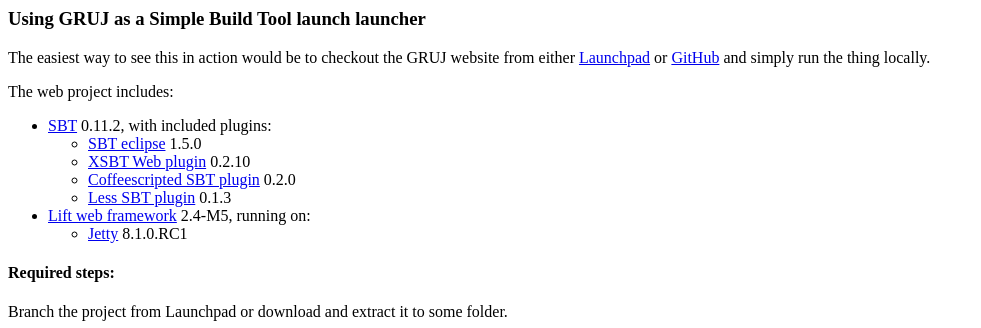
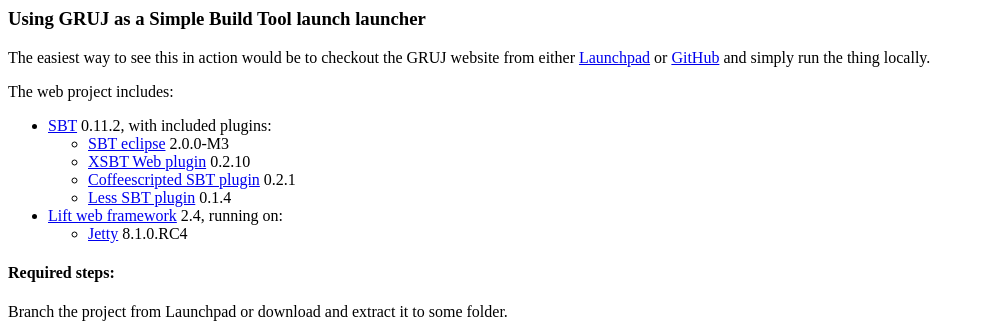
Before and after one commit to melezov/gruj, a web app: page /templates-hidden/examples/bootstrapping-sbt.html in a window 1280 px wide. Shown: the top 328 px of the page, without its empty margins (0-981 px from the left). Run offline with its HTML, style and script files only (its server is not run), Linux system fonts and the light colour scheme; data that the repository does not hold is empty.

Commit message:
Bumps: Jetty 8.1.0.RC4, Lift 2.4, SBT Coffeescript 0.2.1, SBT Less 0.1.4, SBT Eclipse 2.0.0-M3

```diff
--- a/lift/src/main/webapp/templates-hidden/examples/bootstrapping-sbt.html
+++ b/lift/src/main/webapp/templates-hidden/examples/bootstrapping-sbt.html
@@ -16,24 +16,24 @@
           <a class="github" href="https://github.com/harrah/xsbt">SBT</a> 0.11.2, with included plugins:
           <ul>
             <li>
-              <a class="github" href="https://github.com/typesafehub/sbteclipse">SBT eclipse</a> 1.5.0
+              <a class="github" href="https://github.com/typesafehub/sbteclipse">SBT eclipse</a> 2.0.0-M3
             </li>
             <li>
               <a class="github" href="https://github.com/siasia/xsbt-web-plugin">XSBT Web plugin</a> 0.2.10
             </li>
             <li>
-              <a class="github" href="https://github.com/softprops/coffeescripted-sbt">Coffeescripted SBT plugin</a> 0.2.0
+              <a class="github" href="https://github.com/softprops/coffeescripted-sbt">Coffeescripted SBT plugin</a> 0.2.1
             </li>
             <li>
-              <a class="github" href="https://github.com/softprops/less-sbt">Less SBT plugin</a> 0.1.3
+              <a class="github" href="https://github.com/softprops/less-sbt">Less SBT plugin</a> 0.1.4
             </li>
           </ul>
         </li>
         <li>
-          <a class="github" href="https://github.com/lift/framework">Lift web framework</a> 2.4-M5, running on:
+          <a class="github" href="https://github.com/lift/framework">Lift web framework</a> 2.4, running on:
           <ul>
             <li>
-              <a href="http://jetty.codehaus.org/jetty/">Jetty</a> 8.1.0.RC1
+              <a href="http://jetty.codehaus.org/jetty/">Jetty</a> 8.1.0.RC4
             </li>
           </ul>
         </li>
```
Also changed, not shown: 2 other files.
